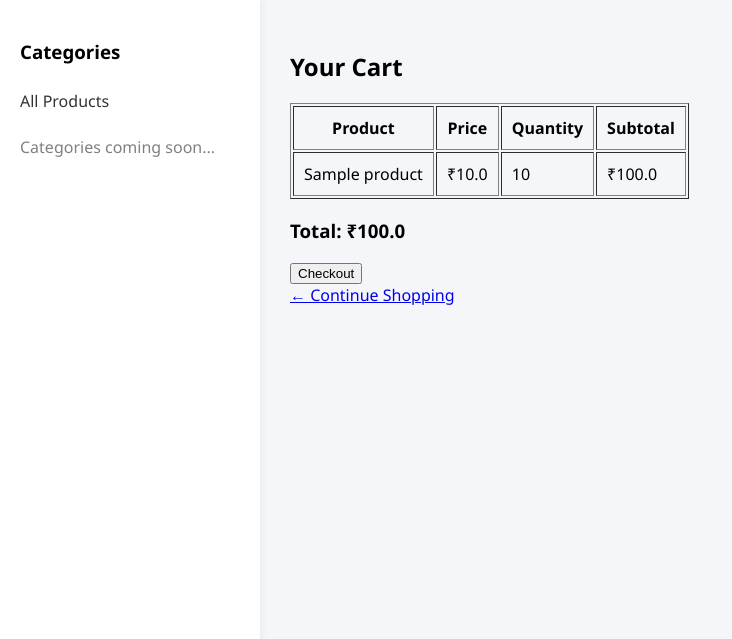
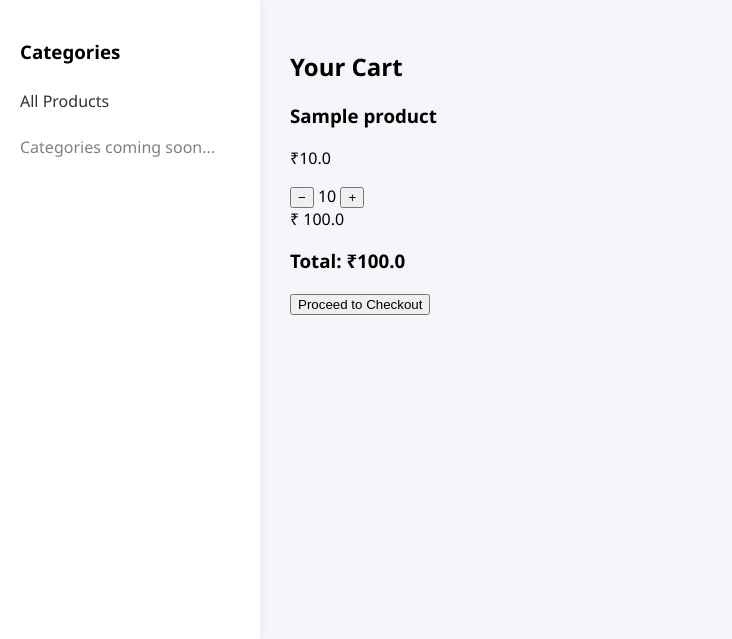
Before and after one commit to skdariyasafru/shop, a Flask app: page /cart in a window 1280 px wide. Shown: the part 58-697 px from the top of the page, without its empty margins (0-732 px from the left). Run offline with Flask 3, Linux system fonts and the light colour scheme; a user stored in the database is signed in; tables that the repository leaves empty hold one stand-in row (values such as "Sample post").

Commit message:
Update cart.html
Signed-off-by: skdariyasafru <sk.dariyasafru@gmail.com>

```diff
--- a/templates/cart.html
+++ b/templates/cart.html
@@ -1,35 +1,65 @@
 {% extends "base.html" %}
-
-{% block title %}Cart{% endblock %}
+{% block title %}Your Cart{% endblock %}
 
 {% block content %}
 
 <h2>Your Cart</h2>
 
-<table border="1" cellpadding="10">
-    <tr>
-        <th>Product</th>
-        <th>Price</th>
-        <th>Quantity</th>
-        <th>Subtotal</th>
-    </tr>
+{% if items %}
+
+<div class="cart-container">
 
     {% for item in items %}
-    <tr>
-        <td>{{ item.name }}</td>
-        <td>₹{{ item.price }}</td>
-        <td>{{ item.quantity }}</td>
-        <td>₹{{ item.subtotal }}</td>
-    </tr>
+    <div class="cart-item" data-id="{{ item.id }}">
+        <div class="cart-info">
+            <h3>{{ item.name }}</h3>
+            <p>₹{{ item.price }}</p>
+        </div>
+
+        <div class="quantity-box">
+            <button onclick="updateQty({{ item.product_id }}, 'decrease')">−</button>
+            <span id="qty-{{ item.product_id }}">{{ item.quantity }}</span>
+            <button onclick="updateQty({{ item.product_id }}, 'increase')">+</button>
+        </div>
+
+        <div class="subtotal">
+            ₹<span id="subtotal-{{ item.product_id }}">
+                {{ item.price * item.quantity }}
+            </span>
+        </div>
+    </div>
     {% endfor %}
-</table>
 
-<h3>Total: ₹{{ total }}</h3>
+</div>
 
-<form action="/checkout" method="post">
-    <button type="submit">Checkout</button>
-</form>
+<h3>Total: ₹<span id="cart-total">{{ total }}</span></h3>
 
-<a href="/">← Continue Shopping</a>
+<button onclick="location.href='/checkout'" class="checkout-btn">
+    Proceed to Checkout
+</button>
+
+{% else %}
+<p>Your cart is empty.</p>
+{% endif %}
+
+<script>
+function updateQty(productId, action) {
+
+    fetch("/update_cart", {
+        method: "POST",
+        headers: {"Content-Type": "application/json"},
+        body: JSON.stringify({
+            id: productId,
+            action: action
+        })
+    })
+    .then(res => res.json())
+    .then(data => {
+        if(data.success){
+            location.reload(); // simple refresh for now
+        }
+    });
+}
+</script>
 
 {% endblock %}
```
